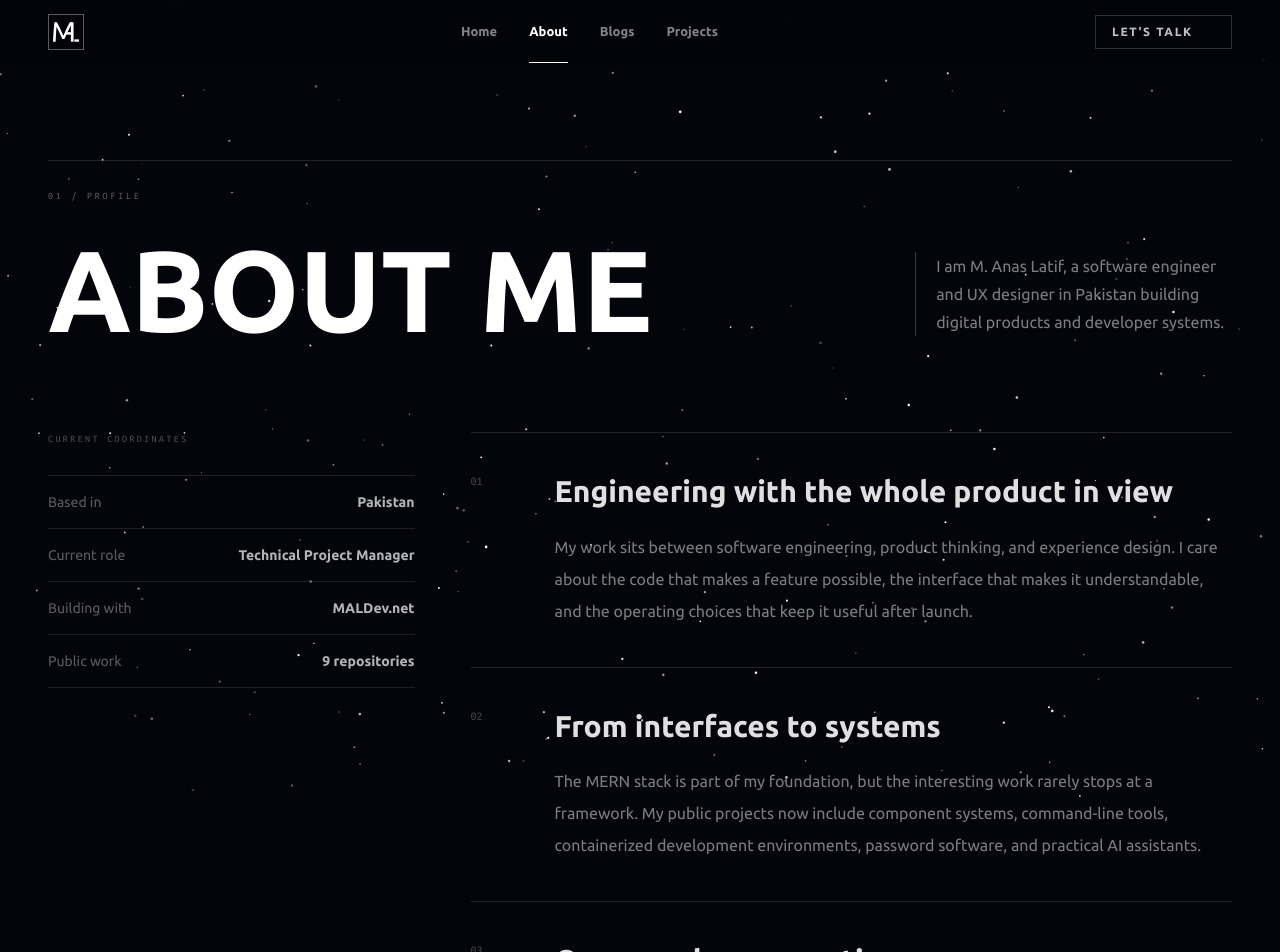
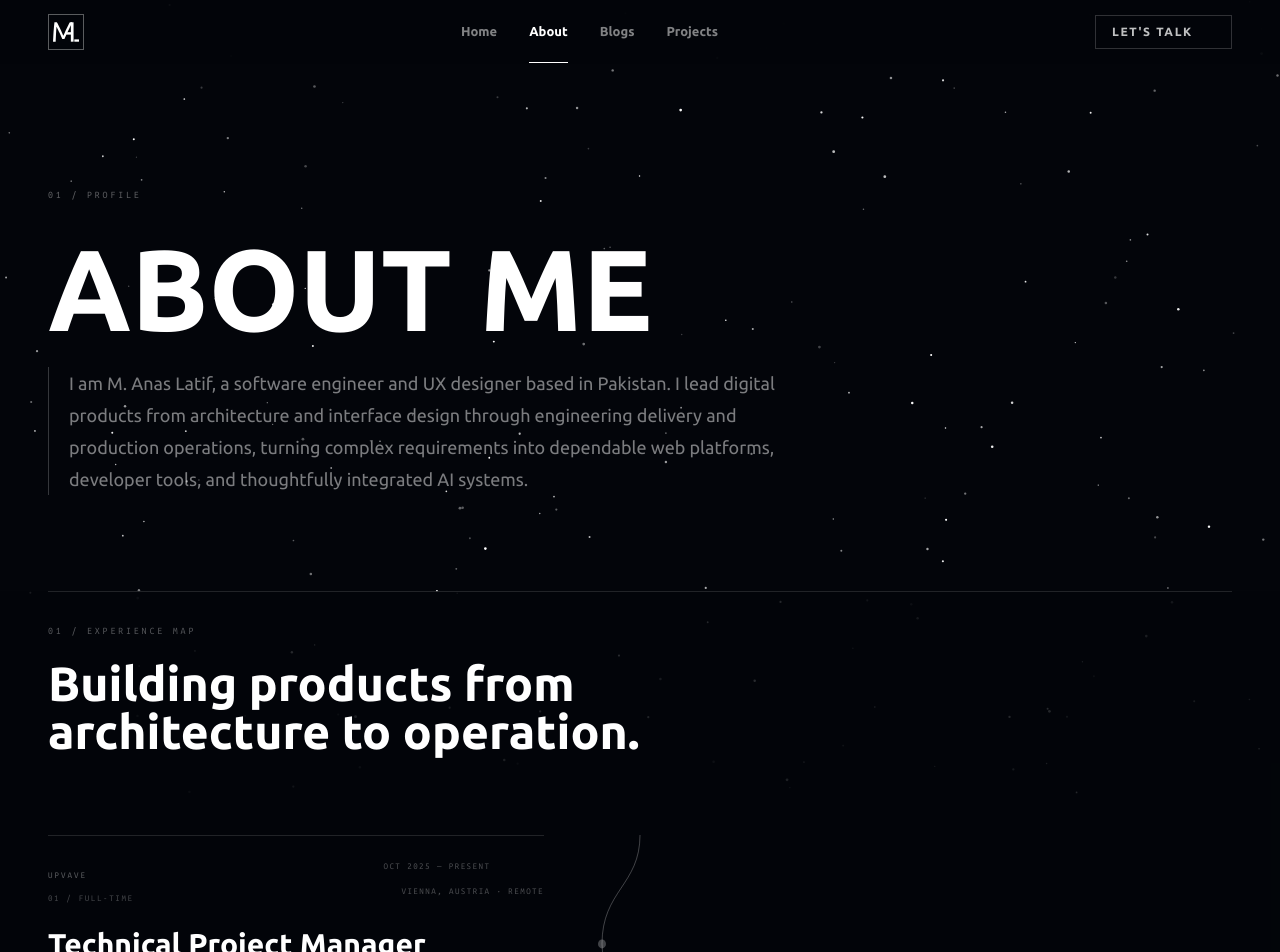
Before and after one commit to MAnasLatif/portfolio, a Next.js app: page /about in a window 1280 px wide. Shown: the top 952 px of the page. Built offline with nearby package versions, Linux system fonts and the light colour scheme; some icons are missing.

Commit message:
feat: refine about profile and skills

```diff
--- a/src/app/_components/page-intro.tsx
+++ b/src/app/_components/page-intro.tsx
@@ -17,15 +17,15 @@ export function PageIntro({
 }: PageIntroProps) {
   return (
     <header className="mx-auto max-w-360 px-5 pb-16 pt-32 sm:px-8 sm:pt-40 lg:px-12 lg:pb-24">
-      <div className="border-t border-white/12 pt-7">
+      <div className="pt-7">
         <p className="font-mono text-[10px] uppercase tracking-[0.28em] text-white/35">
           {index} / {eyebrow}
         </p>
-        <div className="mt-10 grid gap-8 lg:grid-cols-[1.45fr_0.55fr] lg:items-end">
+        <div className="mt-10">
           <h1 className="text-[clamp(3.5rem,9vw,8rem)] font-black uppercase leading-[0.8] text-white">
             {title}
           </h1>
-          <p className="max-w-xl border-l border-white/20 pl-5 text-base leading-7 text-white/48">
+          <p className="mt-8 max-w-3xl border-l border-white/20 pl-5 text-base leading-7 text-white/48 sm:text-lg sm:leading-8">
             {description}
           </p>
         </div>
--- a/src/app/about/page.tsx
+++ b/src/app/about/page.tsx
@@ -3,34 +3,13 @@ import TbMapPin from "@mal-icons/react/tb/TbMapPin";
 import type { Metadata } from "next";
 
 import { PageIntro } from "../_components/page-intro";
+import { SkillsExplorer } from "../_components/skills-explorer";
 
 export const metadata: Metadata = {
   title: "About | M. Anas Latif",
   description:
     "About M. Anas Latif, a software engineer, product builder, and UX designer in Pakistan.",
 };
-
-const story = [
-  {
-    title: "Engineering with the whole product in view",
-    text: "My work sits between software engineering, product thinking, and experience design. I care about the code that makes a feature possible, the interface that makes it understandable, and the operating choices that keep it useful after launch.",
-  },
-  {
-    title: "From interfaces to systems",
-    text: "The MERN stack is part of my foundation, but the interesting work rarely stops at a framework. My public projects now include component systems, command-line tools, containerized development environments, password software, and practical AI assistants.",
-  },
-  {
-    title: "Open work as a practice",
-    text: "I use projects to turn recurring problems into reusable tools. Sharing the work creates a useful standard: the setup, boundaries, and documentation need to make sense to someone who was not in the room when they were designed.",
-  },
-] as const;
-
-const focusAreas = [
-  "Product-focused web applications",
-  "Reusable React systems",
-  "Developer tools and environments",
-  "Bounded AI agent workflows",
-] as const;
 
 const experience = [
   {
@@ -134,61 +113,14 @@ export default function AboutPage() {
         index="01"
         eyebrow="Profile"
         title="About me"
-        description="I am M. Anas Latif, a software engineer and UX designer in Pakistan building digital products and developer systems."
+        description="I am M. Anas Latif, a software engineer and UX designer based in Pakistan. I lead digital products from architecture and interface design through engineering delivery and production operations, turning complex requirements into dependable web platforms, developer tools, and thoughtfully integrated AI systems."
       />
 
-      <section className="mx-auto grid max-w-360 gap-14 px-5 pb-24 sm:px-8 lg:grid-cols-[0.65fr_1.35fr] lg:px-12 lg:pb-32">
-        <aside className="lg:sticky lg:top-28 lg:self-start">
-          <p className="font-mono text-[10px] uppercase tracking-[0.24em] text-white/30">
-            Current coordinates
-          </p>
-          <dl className="mt-7 border-t border-white/10">
-            {[
-              ["Based in", "Pakistan"],
-              ["Current role", "Technical Project Manager"],
-              ["Building with", "MALDev.net"],
-              ["Public work", "9 repositories"],
-            ].map(([term, detail]) => (
-              <div
-                key={term}
-                className="grid grid-cols-2 border-b border-white/10 py-4 text-sm"
-              >
-                <dt className="text-white/35">{term}</dt>
-                <dd className="text-right font-semibold text-white/70">
-                  {detail}
-                </dd>
-              </div>
-            ))}
-          </dl>
-        </aside>
-
-        <div className="border-t border-white/12">
-          {story.map((chapter, index) => (
-            <article
-              key={chapter.title}
-              className="grid gap-5 border-b border-white/12 py-10 sm:grid-cols-[64px_1fr]"
-            >
-              <span className="font-mono text-xs text-white/25">
-                0{index + 1}
-              </span>
-              <div>
-                <h2 className="max-w-2xl text-2xl font-bold leading-tight text-white/88 sm:text-3xl">
-                  {chapter.title}
-                </h2>
-                <p className="mt-5 max-w-3xl text-base leading-8 text-white/48">
-                  {chapter.text}
-                </p>
-              </div>
-            </article>
-          ))}
-        </div>
-      </section>
-
       <div className="relative bg-[#03050a]/85">
-        <section className="relative mx-auto max-w-360 px-5 pb-24 pt-8 sm:px-8 lg:px-12 lg:pb-32">
+        <section className="relative mx-auto max-w-360 px-5 pb-20 sm:px-8 lg:px-12 lg:pb-28">
           <div className="border-t border-white/12 pt-8">
             <p className="font-mono text-[10px] uppercase tracking-[0.28em] text-white/32">
-              02 / Experience map
+              01 / Experience map
             </p>
             <h2 className="mt-5 max-w-3xl text-3xl font-black leading-none text-white sm:text-5xl">
               Building products from architecture to operation.
@@ -292,7 +224,7 @@ export default function AboutPage() {
         <section className="relative mx-auto max-w-360 px-5 pb-24 sm:px-8 lg:px-12 lg:pb-32">
           <div className="border-t border-white/12 pt-8">
             <p className="font-mono text-[10px] uppercase tracking-[0.28em] text-white/32">
-              03 / Education map
+              02 / Education map
             </p>
             <h2 className="mt-5 max-w-3xl text-3xl font-black leading-none text-white sm:text-5xl">
               Foundations in software engineering and computer science.
@@ -351,27 +283,21 @@ export default function AboutPage() {
         </section>
       </div>
 
-      <section className="bg-white text-[#080a0f]">
-        <div className="mx-auto max-w-360 px-5 py-24 sm:px-8 lg:px-12 lg:py-32">
-          <p className="font-mono text-[10px] uppercase tracking-[0.24em] text-black/42">
-            Current focus
-          </p>
-          <h2 className="mt-8 max-w-4xl text-4xl font-black uppercase leading-[0.95] sm:text-6xl">
-            Building the connective tissue between product and engineering.
-          </h2>
-          <ol className="mt-14 grid border-t border-black/15 md:grid-cols-2">
-            {focusAreas.map((area, index) => (
-              <li
-                key={area}
-                className="flex min-h-40 items-end justify-between border-b border-black/15 py-7 md:odd:border-r md:odd:pr-7 md:even:pl-7"
-              >
-                <span className="max-w-xs text-xl font-bold">{area}</span>
-                <span className="font-mono text-[10px] text-black/35">
-                  0{index + 1}
-                </span>
-              </li>
-            ))}
-          </ol>
+      <section className="relative z-10 bg-[#080a0f]/88 text-white backdrop-blur-sm">
+        <div className="mx-auto max-w-360 px-5 py-20 sm:px-8 lg:px-12 lg:py-28">
+          <div className="border-t border-white/12 pt-8">
+            <p className="font-mono text-[10px] uppercase tracking-[0.28em] text-white/32">
+              03 / Skills by category
+            </p>
+            <h2 className="mt-5 max-w-3xl text-3xl font-black leading-none text-white sm:text-5xl">
+              The complete technology toolkit.
+            </h2>
+            <p className="mt-5 max-w-2xl text-sm leading-6 text-white/45 sm:text-base">
+              Every technology grouped by the part of the product and delivery
+              system it supports.
+            </p>
+            <SkillsExplorer variant="categorized" />
+          </div>
         </div>
       </section>
     </main>
```
